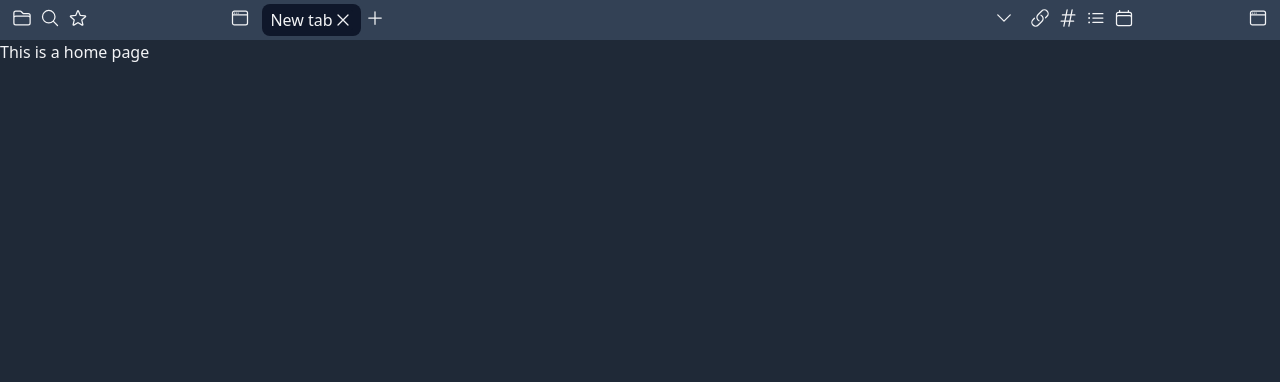
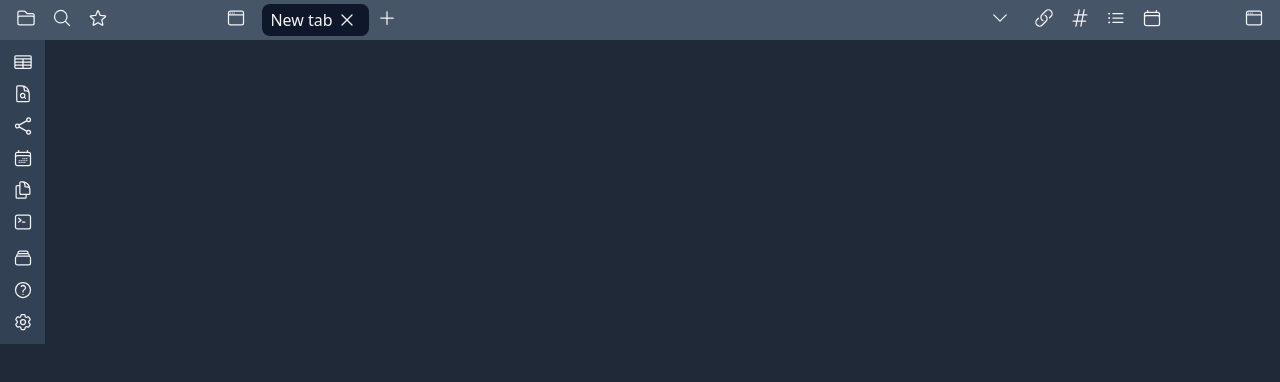
Before and after one commit to HutaJoullach/markdown-note-taking-app, a Next.js app: page / in a window 1280 px wide. Shown: the top 382 px of the page. Built offline with nearby package versions, Linux system fonts and the light colour scheme.

Commit message:
added sidenav

```diff
--- a/app/Header.tsx
+++ b/app/Header.tsx
@@ -2,29 +2,29 @@ import Link from "next/link";
 
 export default function Header() {
   return (
-    <header className="p-1 bg-slate-700 flex">
+    <header className="header p-1 bg-slate-600 flex">
       <div className="flex basis-1/5 justify-between px-1">
         <div className="flex">
-          <div className="px-1 py-1 rounded-sm hover:bg-slate-600 cursor-pointer">
+          <div className="px-2 py-1 rounded-sm hover:bg-slate-500 cursor-pointer">
             <svg xmlns="http://www.w3.org/2000/svg" fill="none" viewBox="0 0 24 24" strokeWidth={1.5} stroke="currentColor" className="">
               <path strokeLinecap="round" strokeLinejoin="round" d="M2.25 12.75V12A2.25 2.25 0 014.5 9.75h15A2.25 2.25 0 0121.75 12v.75m-8.69-6.44l-2.12-2.12a1.5 1.5 0 00-1.061-.44H4.5A2.25 2.25 0 002.25 6v12a2.25 2.25 0 002.25 2.25h15A2.25 2.25 0 0021.75 18V9a2.25 2.25 0 00-2.25-2.25h-5.379a1.5 1.5 0 01-1.06-.44z" />
             </svg>
           </div>
 
-          <div className="px-1 py-1 rounded-sm hover:bg-slate-600 cursor-pointer">
+          <div className="px-2 py-1 rounded-sm hover:bg-slate-500 cursor-pointer">
             <svg xmlns="http://www.w3.org/2000/svg" fill="none" viewBox="0 0 24 24" strokeWidth={1.5} stroke="currentColor" className="">
               <path strokeLinecap="round" strokeLinejoin="round" d="M21 21l-5.197-5.197m0 0A7.5 7.5 0 105.196 5.196a7.5 7.5 0 0010.607 10.607z" />
             </svg>
           </div>
 
-          <div className="px-1 py-1 rounded-sm hover:bg-slate-600 cursor-pointer">
+          <div className="px-2 py-1 rounded-sm hover:bg-slate-500 cursor-pointer">
             <svg xmlns="http://www.w3.org/2000/svg" fill="none" viewBox="0 0 24 24" stroke-width="1.5" stroke="currentColor" className="">
               <path stroke-linecap="round" stroke-linejoin="round" d="M11.48 3.499a.562.562 0 011.04 0l2.125 5.111a.563.563 0 00.475.345l5.518.442c.499.04.701.663.321.988l-4.204 3.602a.563.563 0 00-.182.557l1.285 5.385a.562.562 0 01-.84.61l-4.725-2.885a.563.563 0 00-.586 0L6.982 20.54a.562.562 0 01-.84-.61l1.285-5.386a.562.562 0 00-.182-.557l-4.204-3.602a.563.563 0 01.321-.988l5.518-.442a.563.563 0 00.475-.345L11.48 3.5z" />
             </svg>
           </div>
         </div>
 
-        <div className="px-1 py-1 rounded-sm hover:bg-slate-600 cursor-pointer">
+        <div className="px-2 py-1 rounded-sm hover:bg-slate-500 cursor-pointer">
           <svg xmlns="http://www.w3.org/2000/svg" fill="none" viewBox="0 0 24 24" strokeWidth={1.5} stroke="currentColor" className="">
             <path strokeLinecap="round" strokeLinejoin="round" d="M3 8.25V18a2.25 2.25 0 002.25 2.25h13.5A2.25 2.25 0 0021 18V8.25m-18 0V6a2.25 2.25 0 012.25-2.25h13.5A2.25 2.25 0 0121 6v2.25m-18 0h18M5.25 6h.008v.008H5.25V6zM7.5 6h.008v.008H7.5V6zm2.25 0h.008v.008H9.75V6z" />
           </svg>
@@ -35,21 +35,21 @@ export default function Header() {
         <div className="flex">
           <div className="px-2 py-1 flex items-center justify-between bg-slate-900 rounded-lg cursor-pointer">
             <Link  href='/' className="text-white-500 rounded-lg">New tab</Link>
-            <div className="bg-slate-900 rounded-sm hover:bg-slate-600 cursor-pointer">
+            <div className="px-1 py-1 bg-slate-900 rounded-sm hover:bg-slate-700 cursor-pointer">
               <svg xmlns="http://www.w3.org/2000/svg" fill="none" viewBox="0 0 24 24" stroke-width="1.5" stroke="currentColor" className="">
                 <path stroke-linecap="round" stroke-linejoin="round" d="M6 18L18 6M6 6l12 12" />
               </svg>
             </div>
           </div>
 
-          <div className="px-1 py-1 rounded-sm hover:bg-slate-600 cursor-pointer">
+          <div className="px-2 py-1 rounded-sm hover:bg-slate-500 cursor-pointer">
             <svg xmlns="http://www.w3.org/2000/svg" fill="none" viewBox="0 0 24 24" stroke-width="1.5" stroke="currentColor" className="">
               <path stroke-linecap="round" stroke-linejoin="round" d="M12 4.5v15m7.5-7.5h-15" />
             </svg>
           </div>
         </div>
 
-        <div className="px-1 py-1 rounded-sm hover:bg-slate-600 cursor-pointer">
+        <div className="px-2 py-1 rounded-sm hover:bg-slate-500 cursor-pointer">
           <svg xmlns="http://www.w3.org/2000/svg" fill="none" viewBox="0 0 24 24" stroke-width="1.5" stroke="currentColor" className="">
             <path stroke-linecap="round" stroke-linejoin="round" d="M19.5 8.25l-7.5 7.5-7.5-7.5" />
           </svg>
@@ -58,32 +58,32 @@ export default function Header() {
 
       <div className="flex basis-1/5 justify-between px-1">
         <div className="flex">
-          <div className="px-1 py-1 rounded-sm hover:bg-slate-600 cursor-pointer">
+          <div className="px-2 py-1 rounded-sm hover:bg-slate-500 cursor-pointer">
             <svg xmlns="http://www.w3.org/2000/svg" fill="none" viewBox="0 0 24 24" stroke-width="1.5" stroke="currentColor" className="">
               <path stroke-linecap="round" stroke-linejoin="round" d="M13.19 8.688a4.5 4.5 0 011.242 7.244l-4.5 4.5a4.5 4.5 0 01-6.364-6.364l1.757-1.757m13.35-.622l1.757-1.757a4.5 4.5 0 00-6.364-6.364l-4.5 4.5a4.5 4.5 0 001.242 7.244" />
             </svg>
           </div>
 
-          <div className="px-1 py-1 rounded-sm hover:bg-slate-600 cursor-pointer">
+          <div className="px-2 py-1 rounded-sm hover:bg-slate-500 cursor-pointer">
             <svg xmlns="http://www.w3.org/2000/svg" fill="none" viewBox="0 0 24 24" stroke-width="1.5" stroke="currentColor" className="">
               <path stroke-linecap="round" stroke-linejoin="round" d="M5.25 8.25h15m-16.5 7.5h15m-1.8-13.5l-3.9 19.5m-2.1-19.5l-3.9 19.5" />
             </svg>
           </div>
 
-          <div className="px-1 py-1 rounded-sm hover:bg-slate-600 cursor-pointer">
+          <div className="px-2 py-1 rounded-sm hover:bg-slate-500 cursor-pointer">
             <svg xmlns="http://www.w3.org/2000/svg" fill="none" viewBox="0 0 24 24" strokeWidth={1.5} stroke="currentColor" className="">
               <path strokeLinecap="round" strokeLinejoin="round" d="M8.25 6.75h12M8.25 12h12m-12 5.25h12M3.75 6.75h.007v.008H3.75V6.75zm.375 0a.375.375 0 11-.75 0 .375.375 0 01.75 0zM3.75 12h.007v.008H3.75V12zm.375 0a.375.375 0 11-.75 0 .375.375 0 01.75 0zm-.375 5.25h.007v.008H3.75v-.008zm.375 0a.375.375 0 11-.75 0 .375.375 0 01.75 0z" />
             </svg>
           </div>
 
-          <div className="px-1 py-1 rounded-sm hover:bg-slate-600 cursor-pointer">
+          <div className="px-2 py-1 rounded-sm hover:bg-slate-500 cursor-pointer">
             <svg xmlns="http://www.w3.org/2000/svg" fill="none" viewBox="0 0 24 24" strokeWidth={1.5} stroke="currentColor" className="">
               <path strokeLinecap="round" strokeLinejoin="round" d="M6.75 3v2.25M17.25 3v2.25M3 18.75V7.5a2.25 2.25 0 012.25-2.25h13.5A2.25 2.25 0 0121 7.5v11.25m-18 0A2.25 2.25 0 005.25 21h13.5A2.25 2.25 0 0021 18.75m-18 0v-7.5A2.25 2.25 0 015.25 9h13.5A2.25 2.25 0 0121 11.25v7.5" />
             </svg>
           </div>
         </div>
 
-        <div className="px-1 py-1 rounded-sm hover:bg-slate-600 cursor-pointer">
+        <div className="px-2 py-1 rounded-sm hover:bg-slate-500 cursor-pointer">
           <svg xmlns="http://www.w3.org/2000/svg" fill="none" viewBox="0 0 24 24" strokeWidth={1.5} stroke="currentColor" className="">
             <path strokeLinecap="round" strokeLinejoin="round" d="M3 8.25V18a2.25 2.25 0 002.25 2.25h13.5A2.25 2.25 0 0021 18V8.25m-18 0V6a2.25 2.25 0 012.25-2.25h13.5A2.25 2.25 0 0121 6v2.25m-18 0h18M5.25 6h.008v.008H5.25V6zM7.5 6h.008v.008H7.5V6zm2.25 0h.008v.008H9.75V6z" />
           </svg>
--- /dev/null
+++ b/app/Sidenav.tsx
@@ -0,0 +1,64 @@
+export default function Sidenav() {
+  return (
+    <div className="sidenav flex flex-col items-center justify-between h-full bg-slate-700 p-1">
+      <div className="">
+        <div className="px-2 py-1 my-1 rounded-sm hover:bg-slate-600 cursor-pointer">
+          <svg xmlns="http://www.w3.org/2000/svg" fill="none" viewBox="0 0 24 24" strokeWidth={1.5} stroke="currentColor" className="">
+            <path strokeLinecap="round" strokeLinejoin="round" d="M3.375 19.5h17.25m-17.25 0a1.125 1.125 0 01-1.125-1.125M3.375 19.5h7.5c.621 0 1.125-.504 1.125-1.125m-9.75 0V5.625m0 12.75v-1.5c0-.621.504-1.125 1.125-1.125m18.375 2.625V5.625m0 12.75c0 .621-.504 1.125-1.125 1.125m1.125-1.125v-1.5c0-.621-.504-1.125-1.125-1.125m0 3.75h-7.5A1.125 1.125 0 0112 18.375m9.75-12.75c0-.621-.504-1.125-1.125-1.125H3.375c-.621 0-1.125.504-1.125 1.125m19.5 0v1.5c0 .621-.504 1.125-1.125 1.125M2.25 5.625v1.5c0 .621.504 1.125 1.125 1.125m0 0h17.25m-17.25 0h7.5c.621 0 1.125.504 1.125 1.125M3.375 8.25c-.621 0-1.125.504-1.125 1.125v1.5c0 .621.504 1.125 1.125 1.125m17.25-3.75h-7.5c-.621 0-1.125.504-1.125 1.125m8.625-1.125c.621 0 1.125.504 1.125 1.125v1.5c0 .621-.504 1.125-1.125 1.125m-17.25 0h7.5m-7.5 0c-.621 0-1.125.504-1.125 1.125v1.5c0 .621.504 1.125 1.125 1.125M12 10.875v-1.5m0 1.5c0 .621-.504 1.125-1.125 1.125M12 10.875c0 .621.504 1.125 1.125 1.125m-2.25 0c.621 0 1.125.504 1.125 1.125M13.125 12h7.5m-7.5 0c-.621 0-1.125.504-1.125 1.125M20.625 12c.621 0 1.125.504 1.125 1.125v1.5c0 .621-.504 1.125-1.125 1.125m-17.25 0h7.5M12 14.625v-1.5m0 1.5c0 .621-.504 1.125-1.125 1.125M12 14.625c0 .621.504 1.125 1.125 1.125m-2.25 0c.621 0 1.125.504 1.125 1.125m0 1.5v-1.5m0 0c0-.621.504-1.125 1.125-1.125m0 0h7.5" />
+          </svg>
+        </div>
+
+        <div className="px-2 py-1 my-1 rounded-sm hover:bg-slate-600 cursor-pointer">
+          <svg xmlns="http://www.w3.org/2000/svg" fill="none" viewBox="0 0 24 24" strokeWidth={1.5} stroke="currentColor" className="">
+            <path strokeLinecap="round" strokeLinejoin="round" d="M19.5 14.25v-2.625a3.375 3.375 0 00-3.375-3.375h-1.5A1.125 1.125 0 0113.5 7.125v-1.5a3.375 3.375 0 00-3.375-3.375H8.25m5.231 13.481L15 17.25m-4.5-15H5.625c-.621 0-1.125.504-1.125 1.125v16.5c0 .621.504 1.125 1.125 1.125h12.75c.621 0 1.125-.504 1.125-1.125V11.25a9 9 0 00-9-9zm3.75 11.625a2.625 2.625 0 11-5.25 0 2.625 2.625 0 015.25 0z" />
+          </svg>
+        </div>
+
+        <div className="px-2 py-1 my-1 rounded-sm hover:bg-slate-600 cursor-pointer">
+          <svg xmlns="http://www.w3.org/2000/svg" fill="none" viewBox="0 0 24 24" strokeWidth={1.5} stroke="currentColor" className="">
+            <path strokeLinecap="round" strokeLinejoin="round" d="M7.217 10.907a2.25 2.25 0 100 2.186m0-2.186c.18.324.283.696.283 1.093s-.103.77-.283 1.093m0-2.186l9.566-5.314m-9.566 7.5l9.566 5.314m0 0a2.25 2.25 0 103.935 2.186 2.25 2.25 0 00-3.935-2.186zm0-12.814a2.25 2.25 0 103.933-2.185 2.25 2.25 0 00-3.933 2.185z" />
+          </svg>
+        </div>
+
+        <div className="px-2 py-1 my-1 rounded-sm hover:bg-slate-600 cursor-pointer">
+          <svg xmlns="http://www.w3.org/2000/svg" fill="none" viewBox="0 0 24 24" strokeWidth={1.5} stroke="currentColor" className="">
+            <path strokeLinecap="round" strokeLinejoin="round" d="M6.75 3v2.25M17.25 3v2.25M3 18.75V7.5a2.25 2.25 0 012.25-2.25h13.5A2.25 2.25 0 0121 7.5v11.25m-18 0A2.25 2.25 0 005.25 21h13.5A2.25 2.25 0 0021 18.75m-18 0v-7.5A2.25 2.25 0 015.25 9h13.5A2.25 2.25 0 0121 11.25v7.5m-9-6h.008v.008H12v-.008zM12 15h.008v.008H12V15zm0 2.25h.008v.008H12v-.008zM9.75 15h.008v.008H9.75V15zm0 2.25h.008v.008H9.75v-.008zM7.5 15h.008v.008H7.5V15zm0 2.25h.008v.008H7.5v-.008zm6.75-4.5h.008v.008h-.008v-.008zm0 2.25h.008v.008h-.008V15zm0 2.25h.008v.008h-.008v-.008zm2.25-4.5h.008v.008H16.5v-.008zm0 2.25h.008v.008H16.5V15z" />
+          </svg>
+        </div>
+
+        <div className="px-2 py-1 my-1 rounded-sm hover:bg-slate-600 cursor-pointer">
+          <svg xmlns="http://www.w3.org/2000/svg" fill="none" viewBox="0 0 24 24" strokeWidth={1.5} stroke="currentColor" className="">
+            <path strokeLinecap="round" strokeLinejoin="round" d="M15.75 17.25v3.375c0 .621-.504 1.125-1.125 1.125h-9.75a1.125 1.125 0 01-1.125-1.125V7.875c0-.621.504-1.125 1.125-1.125H6.75a9.06 9.06 0 011.5.124m7.5 10.376h3.375c.621 0 1.125-.504 1.125-1.125V11.25c0-4.46-3.243-8.161-7.5-8.876a9.06 9.06 0 00-1.5-.124H9.375c-.621 0-1.125.504-1.125 1.125v3.5m7.5 10.375H9.375a1.125 1.125 0 01-1.125-1.125v-9.25m12 6.625v-1.875a3.375 3.375 0 00-3.375-3.375h-1.5a1.125 1.125 0 01-1.125-1.125v-1.5a3.375 3.375 0 00-3.375-3.375H9.75" />
+          </svg>
+        </div>
+
+        <div className="px-2 py-1 my-1 rounded-sm hover:bg-slate-600 cursor-pointer">
+          <svg xmlns="http://www.w3.org/2000/svg" fill="none" viewBox="0 0 24 24" strokeWidth={1.5} stroke="currentColor" className="">
+            <path strokeLinecap="round" strokeLinejoin="round" d="M6.75 7.5l3 2.25-3 2.25m4.5 0h3m-9 8.25h13.5A2.25 2.25 0 0021 18V6a2.25 2.25 0 00-2.25-2.25H5.25A2.25 2.25 0 003 6v12a2.25 2.25 0 002.25 2.25z" />
+          </svg>
+        </div>
+      </div>
+
+      <div className="">
+        <div className="px-2 py-1 my-1 rounded-sm hover:bg-slate-600 cursor-pointer">
+          <svg xmlns="http://www.w3.org/2000/svg" fill="none" viewBox="0 0 24 24" strokeWidth={1.5} stroke="currentColor" className="">
+            <path strokeLinecap="round" strokeLinejoin="round" d="M6 6.878V6a2.25 2.25 0 012.25-2.25h7.5A2.25 2.25 0 0118 6v.878m-12 0c.235-.083.487-.128.75-.128h10.5c.263 0 .515.045.75.128m-12 0A2.25 2.25 0 004.5 9v.878m13.5-3A2.25 2.25 0 0119.5 9v.878m0 0a2.246 2.246 0 00-.75-.128H5.25c-.263 0-.515.045-.75.128m15 0A2.25 2.25 0 0121 12v6a2.25 2.25 0 01-2.25 2.25H5.25A2.25 2.25 0 013 18v-6c0-.98.626-1.813 1.5-2.122" />
+          </svg>
+        </div>
+
+        <div className="px-2 py-1 my-1 rounded-sm hover:bg-slate-600 cursor-pointer">
+          <svg xmlns="http://www.w3.org/2000/svg" fill="none" viewBox="0 0 24 24" strokeWidth={1.5} stroke="currentColor" className="">
+            <path strokeLinecap="round" strokeLinejoin="round" d="M9.879 7.519c1.171-1.025 3.071-1.025 4.242 0 1.172 1.025 1.172 2.687 0 3.712-.203.179-.43.326-.67.442-.745.361-1.45.999-1.45 1.827v.75M21 12a9 9 0 11-18 0 9 9 0 0118 0zm-9 5.25h.008v.008H12v-.008z" />
+          </svg>
+        </div>
+
+        <div className="px-2 py-1 my-1 rounded-sm hover:bg-slate-600 cursor-pointer">
+          <svg xmlns="http://www.w3.org/2000/svg" fill="none" viewBox="0 0 24 24" strokeWidth={1.5} stroke="currentColor" className="">
+            <path strokeLinecap="round" strokeLinejoin="round" d="M9.594 3.94c.09-.542.56-.94 1.11-.94h2.593c.55 0 1.02.398 1.11.94l.213 1.281c.063.374.313.686.645.87.074.04.147.083.22.127.324.196.72.257 1.075.124l1.217-.456a1.125 1.125 0 011.37.49l1.296 2.247a1.125 1.125 0 01-.26 1.431l-1.003.827c-.293.24-.438.613-.431.992a6.759 6.759 0 010 .255c-.007.378.138.75.43.99l1.005.828c.424.35.534.954.26 1.43l-1.298 2.247a1.125 1.125 0 01-1.369.491l-1.217-.456c-.355-.133-.75-.072-1.076.124a6.57 6.57 0 01-.22.128c-.331.183-.581.495-.644.869l-.213 1.28c-.09.543-.56.941-1.11.941h-2.594c-.55 0-1.02-.398-1.11-.94l-.213-1.281c-.062-.374-.312-.686-.644-.87a6.52 6.52 0 01-.22-.127c-.325-.196-.72-.257-1.076-.124l-1.217.456a1.125 1.125 0 01-1.369-.49l-1.297-2.247a1.125 1.125 0 01.26-1.431l1.004-.827c.292-.24.437-.613.43-.992a6.932 6.932 0 010-.255c.007-.378-.138-.75-.43-.99l-1.004-.828a1.125 1.125 0 01-.26-1.43l1.297-2.247a1.125 1.125 0 011.37-.491l1.216.456c.356.133.751.072 1.076-.124.072-.044.146-.087.22-.128.332-.183.582-.495.644-.869l.214-1.281z" />
+            <path strokeLinecap="round" strokeLinejoin="round" d="M15 12a3 3 0 11-6 0 3 3 0 016 0z" />
+          </svg>
+        </div>
+      </div>
+    </div>
+  )
+}
--- a/app/page.tsx
+++ b/app/page.tsx
@@ -1,5 +1,9 @@
+import Sidenav from './Sidenav'
+
 export default function Home() {
   return (
-    <div>This is a home page</div>
+    <>
+      <Sidenav />
+    </>
   )
 }
--- a/styles/globals.css
+++ b/styles/globals.css
@@ -2,6 +2,10 @@
 @tailwind base;
 @tailwind components;
 @tailwind utilities;
+
+:root {
+  --header-height: 40px;
+}
 
 /* html,
 body {
@@ -11,11 +15,6 @@ body {
     Ubuntu, Cantarell, Fira Sans, Droid Sans, Helvetica Neue, sans-serif;
 } */
 
-body {
-  @apply text-gray-100 bg-gray-800;
-  overscroll-behavior-y: none;
-}
-
 a {
   color: inherit;
   text-decoration: none;
@@ -23,6 +22,11 @@ a {
 
 * {
   box-sizing: border-box;
+}
+
+body {
+  @apply text-gray-100 bg-gray-800;
+  overscroll-behavior-y: none;
 }
 
 /* @media (prefers-color-scheme: dark) {
@@ -39,3 +43,15 @@ svg {
   width: 20px;
   height: 20px;
 }
+
+.header {
+  height: var(--header-height);
+}
+
+[data-nextjs-scroll-focus-boundary] {
+  height: calc(100vh - var(--header-height));
+}
+
+.sidenav {
+  width: 45px;
+}
--- a/tailwind.config.js
+++ b/tailwind.config.js
@@ -8,5 +8,6 @@ module.exports = {
   theme: {
     extend: {},
   },
+  mode: 'jit',
   plugins: [],
 }
```
